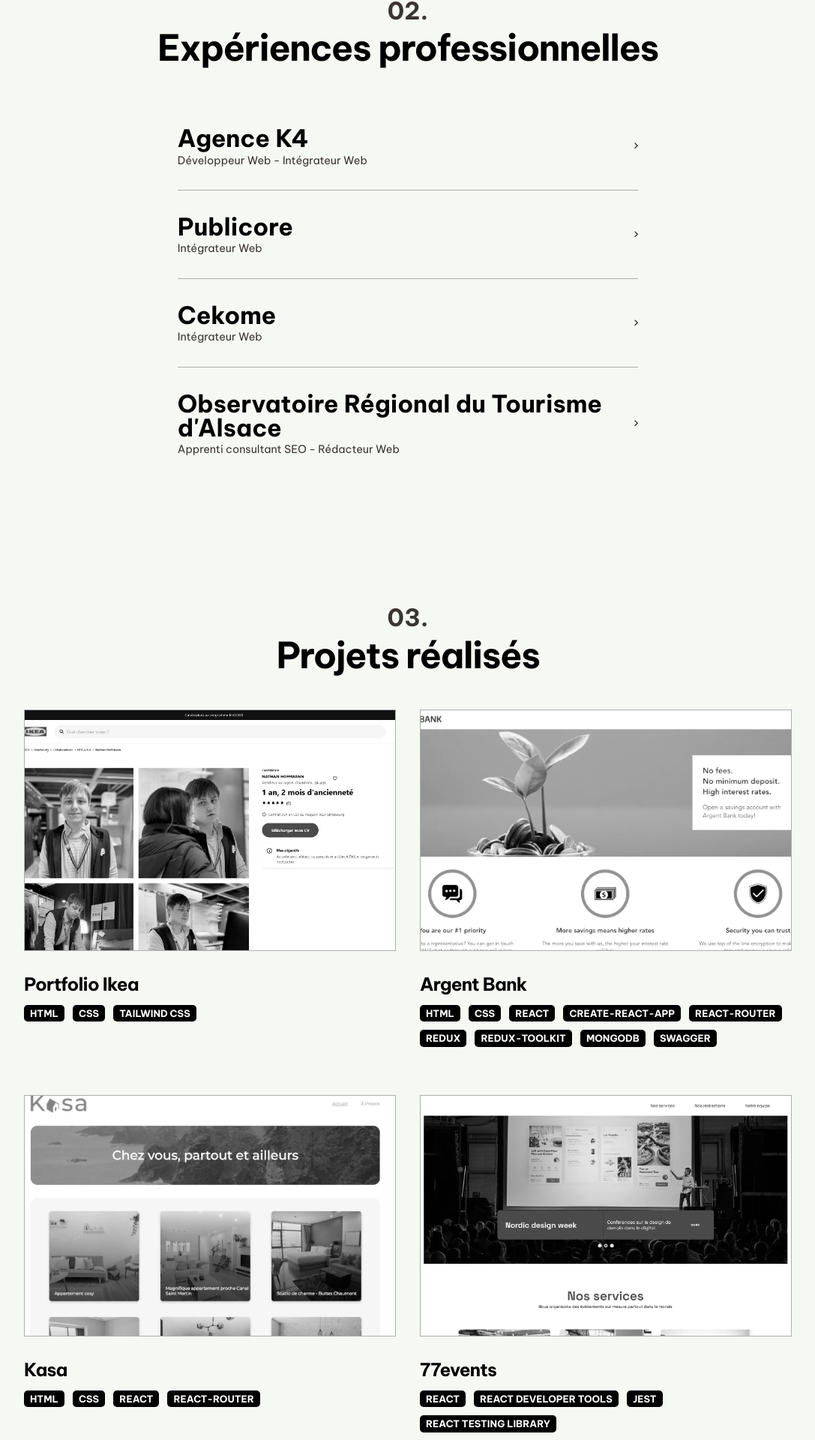
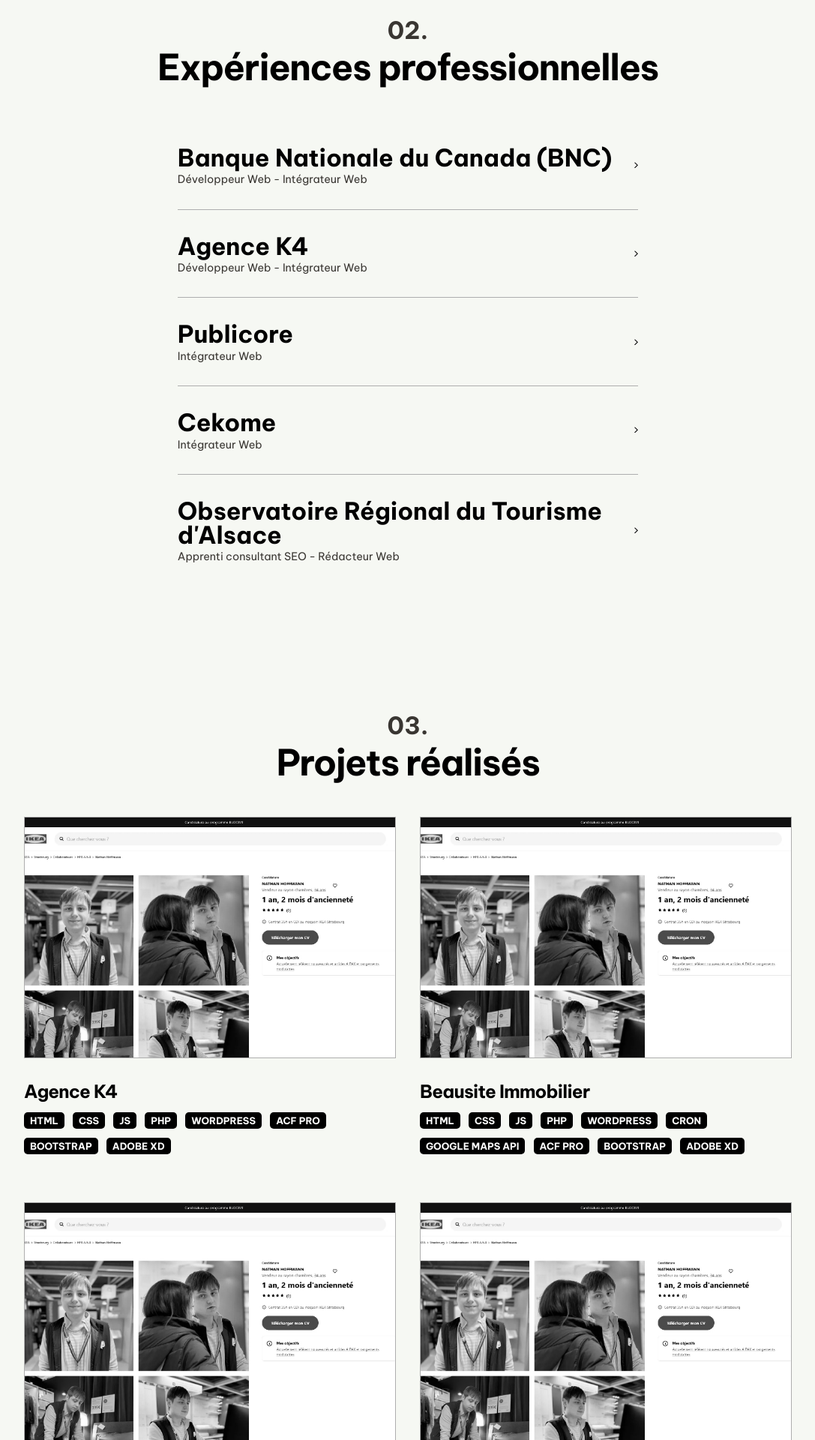
Before and after one commit to xuantam-h/xuantam-hoang, a React (Create React App) app: page / in a window 1280 px wide. Shown: the part 1934-3854 px from the top of the page at 75% size, without its empty margins (96-1183 px from the left). Built offline with nearby package versions, Linux system fonts and the light colour scheme.

Commit message:
Updating experiences info and CV file

```diff
--- a/src/assets/data/data.js
+++ b/src/assets/data/data.js
@@ -40,6 +40,30 @@
 ]
 
 const projects = [
+    {
+        name: "Agence K4",
+        tags: ["HTML", "CSS", "JS", "PHP", "WordPress", "ACF Pro", "Bootstrap", "Adobe XD"],
+        url: "https://github.com/xuantam-h/ikea-resume",
+        image: "./project-ikea.webp",
+        summary: "Projet de création d'un CV inspiré par une page produit IKEA. HTML/CSS/Tailwind CSS",
+        description: "Intégration d'un CV entièrement en HTML/CSS/Tailwind CSS inspiré d'une page produit IKEA",
+    },
+    {
+        name: "Beausite Immobilier",
+        tags: ["HTML", "CSS", "JS", "PHP", "WordPress", "Cron", "Google Maps API", "ACF Pro", "Bootstrap", "Adobe XD"],
+        url: "https://github.com/xuantam-h/ikea-resume",
+        image: "./project-ikea.webp",
+        summary: "Projet de création d'un CV inspiré par une page produit IKEA. HTML/CSS/Tailwind CSS",
+        description: "Intégration d'un CV entièrement en HTML/CSS/Tailwind CSS inspiré d'une page produit IKEA",
+    },
+    {
+        name: "Elite Sport performance",
+        tags: ["HTML", "CSS", "JS", "PHP", "WordPress", "ACF Pro", "Bootstrap", "Adobe XD"],
+        url: "https://github.com/xuantam-h/ikea-resume",
+        image: "./project-ikea.webp",
+        summary: "Projet de création d'un CV inspiré par une page produit IKEA. HTML/CSS/Tailwind CSS",
+        description: "Intégration d'un CV entièrement en HTML/CSS/Tailwind CSS inspiré d'une page produit IKEA",
+    },
     {
         name: "Portfolio Ikea",
         tags: ["HTML", "CSS", "Tailwind CSS"],
@@ -113,13 +137,22 @@
 
 const experiences = [
     {
+        company: "Banque Nationale du Canada (BNC)",
+        year: "2025-11/2025",
+        location: "Montréal (QC)",
+        title: "Développeur Web - Intégrateur Web",
+        description: "J'ai été amené à rejoindre cette agence Web à taille humaine pendant un an. A l'aide du CMS WordPress et du CMS Prima créé sur-mesure, j'ai été chargé de développer, intégrer et gérer la maintenance de sites vitrines et e-commerce. En plus de mes missions d'intégrateur, j'ai également eu l'opportunité de traduire et de localiser des sites des clients de l'anglais vers le français. Je me servais également des outils de PAO (Adobe Photoshop, Adobe InDesign) pour réaliser des brochures et créer des visuels à destination des newsletters.",
+        techs: ["HTML", "CSS", "JavaScript", "PHP", "Adobe Experience Manager (AEM)", "Adobe XD", "Figma"],
+        tasks: ["Intégration et maintenance du site sous Adobe Experience Manager (AEM)", "Développement et maintenance d’interfaces web responsives et accessibles", "Optimisation des performances et compatibilité multi-navigateurs"],
+    },
+    {
         company: "Agence K4",
-        year: "2024-maintenant",
+        year: "2024-03/2025",
         location: "Strasbourg (67)",
         title: "Développeur Web - Intégrateur Web",
         description: "J'ai été amené à rejoindre cette agence Web à taille humaine pendant un an. A l'aide du CMS WordPress et du CMS Prima créé sur-mesure, j'ai été chargé de développer, intégrer et gérer la maintenance de sites vitrines et e-commerce. En plus de mes missions d'intégrateur, j'ai également eu l'opportunité de traduire et de localiser des sites des clients de l'anglais vers le français. Je me servais également des outils de PAO (Adobe Photoshop, Adobe InDesign) pour réaliser des brochures et créer des visuels à destination des newsletters.",
         techs: ["HTML", "CSS", "JavaScript", "PHP", "Twig", "MySQL", "WordPress", "Drupal", "Bootstrap", "Adobe XD", "Figma", "Adobe Photoshop"],
-        tasks: ["Intégration et maintenance de sites vitrine et e-commerce sous WordPress, Joomla! et Prima", "Création d’un thème enfant sous WordPress", "Intégration de maquettes réalisées sous Figma et Adobe XD", "Intégration de pages de contenu sous le plugin Visual Composer", "Intégration et mise à jour de mails transactionnels", "Participation au R&D et veille technologique", "Versionning des projets avec Git", "Réaliser des brochures et infographies avec Adobe InDesign"],
+        tasks: ["Intégration et maintenance de sites vitrine et e-commerce sous WordPress, Drupal et Prestashop", "Création de thèmes WP sur-mesure from scratch", "Traitement de tickets client et support technique mensuel", "Intégration de maquettes réalisées sous Figma et Adobe XD", "Optimisation SEO et performances des sites", "Participation au chantier R&D et veille technologique active", "Versionning des projets avec Git", " Intégration d’infolettres avec le framework de mail responsive MJML"],
     },
     {
         company: "Publicore",
--- a/src/components/About/index.js
+++ b/src/components/About/index.js
@@ -7,7 +7,7 @@
                 <div className="about-description">
                     <p className="section-subtitle">01.</p>
                     <h2 className="section-title">Je développe des interfaces esthétiques, minimalistes et performantes</h2>
-                    <p>Bonjour ! Je m'appelle Xuan-Tam Hoang. Fort d'une <strong>expérience de 3 ans</strong> en agence Web en tant qu'intégrateur sous WordPress, Drupal et Prima, je suis capable de concevoir des <strong>sites ou applications Web</strong> adaptés à tous les supports.</p>
+                    <p>Bonjour ! Je m'appelle Xuan-Tam Hoang. Fort d'une <strong>expérience de 4 ans</strong> en agence Web en France et au Canada en tant qu'intégrateur sous WordPress, Drupal et Prima, je suis capable de concevoir des <strong>sites ou applications Web</strong> adaptés à tous les supports.</p>
                     <p><strong>Sensibilisé à l'expérience utilisateur et à l'accessibilité Web</strong>, je m'efforce constamment d'optimiser l'ergonomie et la convivialité des interfaces, afin de garantir une expérience fluide et accessible à tous les utilisateurs.</p>
                     <p>Malgré les périodes agitées, je reste <strong>calme et réfléchi</strong>, ne me laissant jamais emporter par la pression. J'arrive à <strong>respecter les délais imposés</strong> pour produire des livrables de qualité en temps et en heure et conformes aux cahiers des charges.</p>
                     <p>Je suis prêt à m'investir dans de nouveaux langages, frameworks et technologies, et à m'adapter rapidement aux évolutions du secteur.</p>
--- a/src/components/Hero/index.js
+++ b/src/components/Hero/index.js
@@ -1,5 +1,5 @@
 import './Hero.scss';
-import ResumePDF from '../../assets/pdf/cv-xuantam-web.pdf';
+import ResumePDF from '../../assets/pdf/cv-xuantam-hoang-dev.pdf';
 import AOS from 'aos';
 import 'aos/dist/aos.css';
 import { useEffect } from 'react';
```
Also changed, not shown: 2 other files (tests, documents, lock files or other folders).
